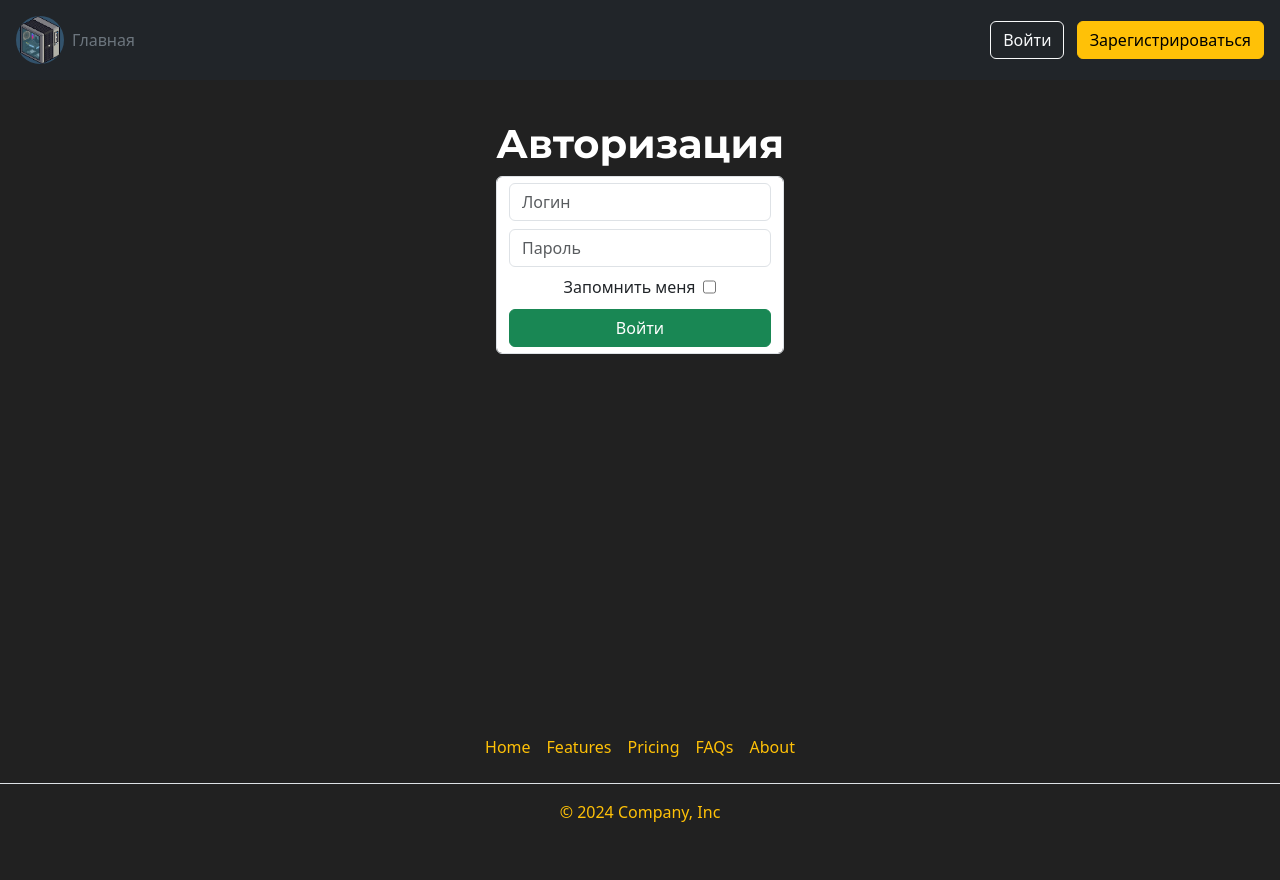
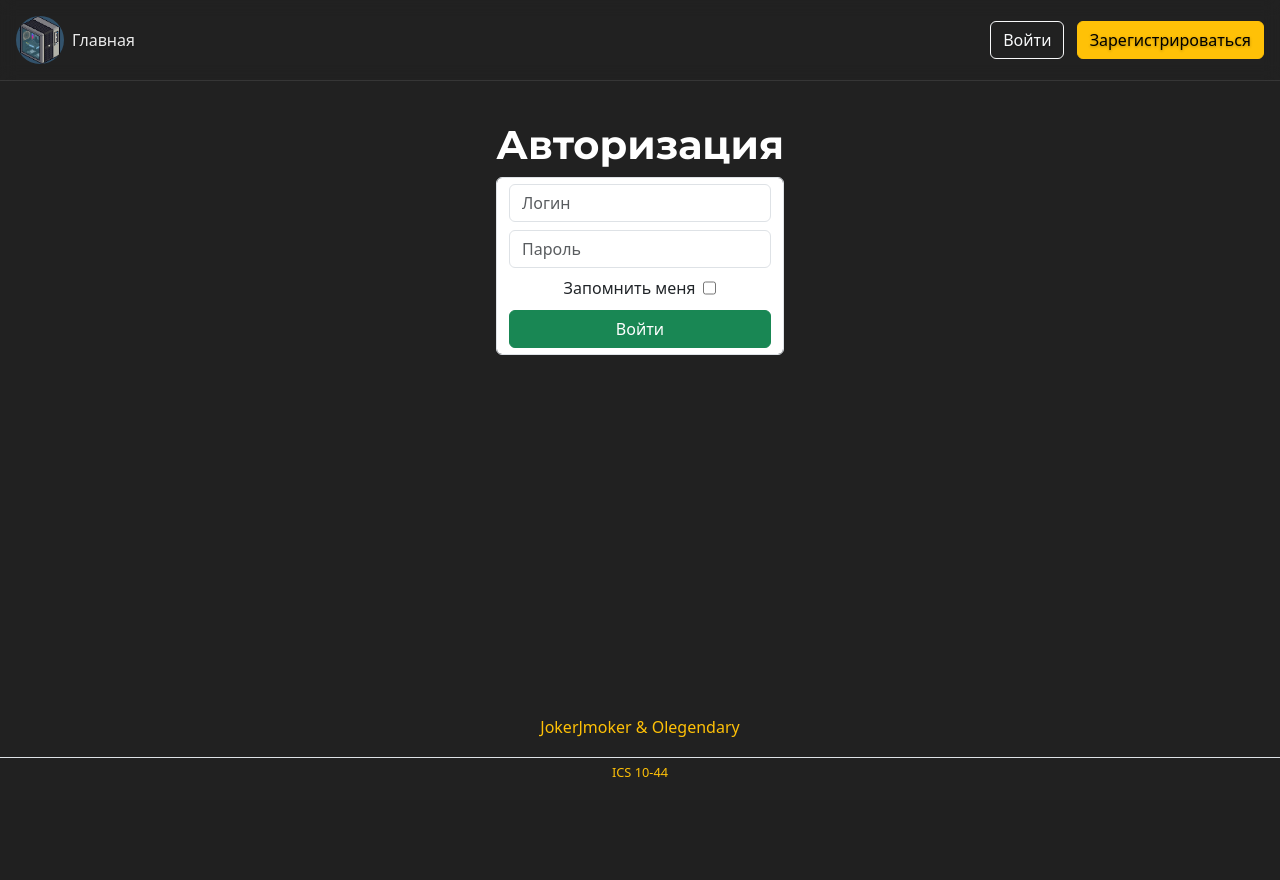
Before and after one commit to JokerJmoker/YP_Project_2025, a Flask app: page /user/login in a window 1280 px wide. After the commit the page ends 777 px from the top, so only its background shows below. Run offline with Flask 3, Linux system fonts and the light colour scheme; some libraries are stand-ins or nearby versions.

Commit message:
футер готов

```diff
--- a/app/static/css/main.css
+++ b/app/static/css/main.css
@@ -10,33 +10,53 @@
 body {
     background: #212121;
     color: #fff;
+    display: flex;
+    flex-direction: column;
+    min-height: 100vh;
+    margin: 0;
 }
 
 .page {
-       overflow-x: hidden;
+    flex: 1;
     display: flex;
     flex-direction: column;
-       min-height: 100vh;
 }
 
-   .no-scroll {
-    height: 100vh;               /* Высота экрана */
-    overflow-y: hidden;          /* Убираем вертикальный скролл */
+/* Отключение скролла */
+body.no-scroll {
+    overflow: hidden;
+    position: fixed;
+    width: 100%;
+    height: 100%;
 }
 
 /* =============================
     Стили для шапки (header)
     ============================= */
 .header {
+    text-shadow: 0 1px 3px rgba(0, 0, 0, 0.3);
     position: sticky;
     top: 0;
-       padding: 0px;
+    padding: 0;
+    background: transparent !important; /* Убираем фон */
+    backdrop-filter: blur(8px); /* Добавляем легкое размытие для читаемости */
 }
 
-   /* Темная шапка поверх Bootstrap */
+/* Убираем темный фон шапки */
 header.text-bg-dark {
-       background-color: #212529 !important;
-       color: white !important;
+    background-color: transparent !important;
+    color: inherit !important;
+}
+
+/* Делаем ссылки в шапке белыми с полупрозрачностью */
+.header .nav-link {
+    color: rgba(255, 255, 255, 0.9) !important;
+    transition: color 0.2s ease;
+}
+
+.header .nav-link:hover {
+    color: #fff !important;
+    text-decoration: none;
 }
 
 /* Контейнер в шапке: на всю ширину без отступов */
@@ -56,6 +76,13 @@
     object-fit: cover;
 }
 
+.header::after {
+content: "";
+display: block;
+height: 1px;
+background: rgba(255, 255, 255, 0.1);
+width: 100%;
+}
 
 /* =============================
     Стили для основного контента
@@ -104,3 +131,41 @@
 .nav-link:hover {
     color: #e0a800;
 }
+
+footer {
+    background: transparent !important;
+    color: white;
+    margin-top: auto;
+    width: 100%;
+    padding: 0.25rem 0 !important; /* Еще меньше вертикальных отступов */
+}
+
+footer .container {
+    padding-top: 0.25rem;    /* Уменьшаем внутренние отступы */
+    padding-bottom: 0.25rem;
+}
+
+footer .nav {
+    padding-bottom: 0.25rem; /* Минимальный отступ под меню */
+    margin-bottom: 0.25rem;  /* Минимальный отступ перед текстом */
+}
+
+footer .border-bottom {
+    border-width: 1px !important;
+    margin-bottom: 0.25rem !important; /* Уменьшаем отступ под линией */
+}
+
+footer p.text-center {
+    margin-bottom: 0.1rem;   /* Очень маленький отступ снизу */
+    font-size: 0.8rem;       /* Чуть уменьшаем размер текста */
+    padding-top: 0.1rem;     /* Минимальный отступ сверху */
+}
+
+/* Делаем ссылки более компактными */
+footer .nav-item {
+    margin: 0 0.1rem;        /* Минимальные горизонтальные отступы */
+}
+
+footer .nav-link {
+    padding: 0.1rem 0.5rem !important; /* Компактные отступы у ссылок */
+}
--- a/app/templates/main/_footer.html
+++ b/app/templates/main/_footer.html
@@ -1,8 +1,5 @@
 <ul class="nav justify-content-center border-bottom pb-3 mb-3">
-    <li class="nav-item"><a href="#" class="nav-link px-2 ">Home</a></li>
-    <li class="nav-item"><a href="#" class="nav-link px-2 ">Features</a></li>
-    <li class="nav-item"><a href="#" class="nav-link px-2 ">Pricing</a></li>
-    <li class="nav-item"><a href="#" class="nav-link px-2 ">FAQs</a></li>
-    <li class="nav-item"><a href="#" class="nav-link px-2 ">About</a></li>
+
+    <li class="nav-item"><a href="#" class="nav-link px-2 ">JokerJmoker & Olegendary</a></li>
 </ul>
-<p class="text-center ">© 2024 Company, Inc</p>
+<p class="text-center ">ICS 10-44</p>
--- a/app/templates/main/base.html
+++ b/app/templates/main/base.html
@@ -2,23 +2,25 @@
 <html lang="ru">
 <head>
     <meta charset="UTF-8">
+    <meta name="viewport" content="width=device-width, initial-scale=1.0">
     <link rel="stylesheet" href="{{ url_for('static', filename='css/libs/bootstrap.min.css') }}">
     <link rel="stylesheet" href="{{ url_for('static', filename='css/main.css') }}">
     {% block style %}{% endblock %}
     <title>{% block title %}{% endblock %}</title>
 </head>
 
-<body>
-
+<body class="{% if not current_user.is_authenticated %}no-scroll{% endif %}">
     <header class="header">{% include 'main/_header.html' %}</header>
 
     <div class="page">
         <main class="content">
             {% include 'main/_flash.html' %}
-        <h1> {{ self.title() }}</h1>
+            <h1>{{ self.title() }}</h1>
             {% block content %}{% endblock %}
         </main>
-    <footer class="py-3 my-4">{% include 'main/_footer.html' %}</footer>
+        <footer class="py-3">
+            {% include 'main/_footer.html' %}
+        </footer>
     </div>
 
     <script src="{{ url_for('static', filename='js/libs/bootstrap.min.js') }}"></script>
```
Lines whose indentation alone changed are shown as unchanged.
